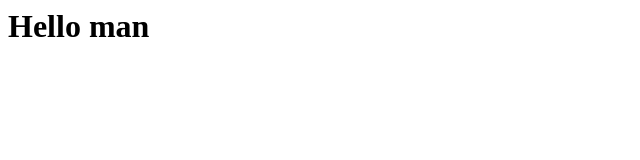
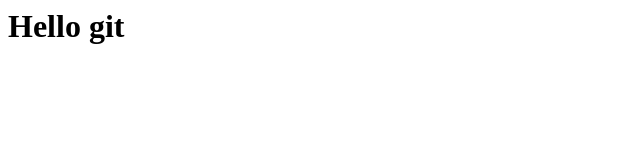
Before and after one commit to matu9ine/git-sample, a plain HTML site: page index.html in a window 1280 px wide. Shown: the full height of the page, 0-640 px from the left. Drawn offline with Linux system fonts and the light colour scheme.

Commit message:
Revert "Git commit"
This reverts commit 680ae93f46ea4a20541da118537a04b3cad4528a.

```diff
--- a/index.html
+++ b/index.html
@@ -1 +1 @@
-<h1>Hello man</h1>
+<h1>Hello git</h1>
```
